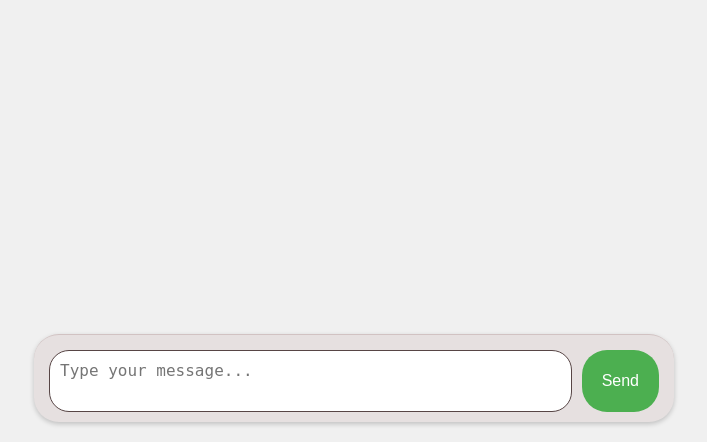
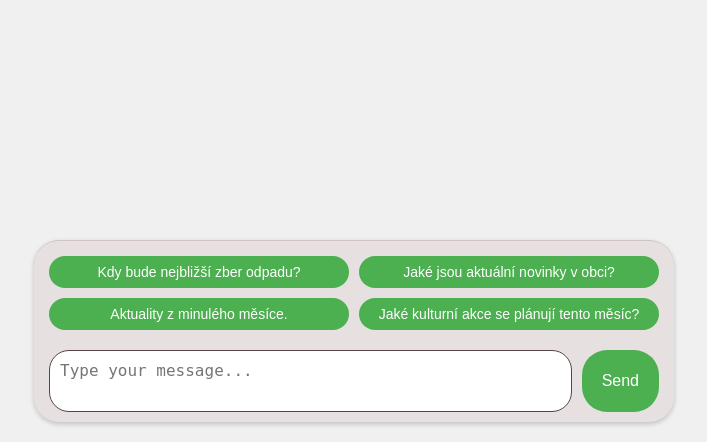
Before and after one commit to Rauded/tatca_chatbot, a PHP site: page /index.html in a window 1280 px wide. Shown: the part 358-800 px from the top of the page, without its empty margins (286-993 px from the left). Run offline with PHP 8.4, Linux system fonts and the light colour scheme.

Commit message:
example prompt buttons and styling

```diff
--- a/generate_embeddings.php
+++ b/generate_embeddings.php
@@ -10,7 +10,7 @@ use GuzzleHttp\Exception\RequestException;
 
 // --- Configuration ---
 $inputFile = 'chunks.json'; // Input file from chunking step
-$outputFile = 'chunks_with_embeddings.json'; // Output file
+$outputFile = 'chunks_with_embeddings1.json'; // Output file
 $openAiApiKey = $_ENV['OPENAI_API_KEY'] ?? 'YOUR_OPENAI_API_KEY'; // IMPORTANT: Load from environment variable or secure config
 $embeddingModel = 'text-embedding-ada-002';
 $openaiApiUrl = 'https://api.openai.com/v1/embeddings';
--- a/index.html
+++ b/index.html
@@ -1,6 +1,7 @@
 <!DOCTYPE html>
 <html>
 <head>
+<meta charset="UTF-8">
 <title>Tatce Chatbot</title>
 <link rel="stylesheet" href="style.css">
 </head>
@@ -10,9 +11,20 @@
 <div id="chat-container">
   </div>
 
-<div id="input-container">
-  <textarea id="user-input" placeholder="Type your message..." rows="1"></textarea>
-  <button id="send-button">Send</button>
+  <div id="input-container">
+    <!-- Example prompts now appear first in the column layout -->
+    <div id="example-prompts">
+        <button class="example-button">Kdy bude nejbližší zber odpadu?</button>
+        <button class="example-button">Jaké jsou aktuální novinky v obci?</button>
+        <button class="example-button">Aktuality z minulého měsíce.</button>
+        <button class="example-button">Jaké kulturní akce se plánují tento měsíc?</button>
+    </div>
+
+    <!-- Input and send button now in a row below the example buttons -->
+    <div class="input-row">
+        <textarea id="user-input" placeholder="Type your message..."></textarea>
+        <button id="send-button">Send</button>
+    </div>
 </div>
 
 <script>
@@ -123,6 +135,21 @@
   userInput.addEventListener('input', () => {
     userInput.style.height = 'auto';
     userInput.style.height = userInput.scrollHeight + 'px';
+
+    const examplePrompts = document.getElementById('example-prompts');
+    if (userInput.value.trim() !== '') {
+      examplePrompts.style.display = 'none';
+    } else {
+      examplePrompts.style.display = 'grid';
+    }
+  });
+  // Add event listeners to example prompt buttons
+  document.querySelectorAll('.example-button').forEach(button => {
+    button.addEventListener('click', () => {
+      const exampleText = button.textContent;
+      userInput.value = exampleText;
+      sendButton.click();
+    });
   });
 </script>
 <script src="https://cdn.jsdelivr.net/npm/marked/marked.min.js"></script>
--- a/style.css
+++ b/style.css
@@ -96,6 +96,7 @@ body {
     overflow-wrap: break-word;
 }
 
+
 /* Markdown styling inside bot messages */
 .bot-message h1,
 .bot-message h2,
@@ -139,8 +140,15 @@ body {
     font-style: italic;
 }
 
+.input-row {
+    display: flex;
+    width: 100%;
+    margin-top: 10px; /* Space between example buttons and input */
+}
+
 #input-container {
     display: flex;
+    flex-direction: column;
     padding: 15px;
     background-color: #e6e0e0; /* Light gray for input area */
     border-top: 1px solid #d1c2c2; /* Subtle top border */
@@ -174,3 +182,26 @@ body {
 #send-button:hover {
     background-color: #419f45; /* Darker green on hover */
 }
+
+#example-prompts {
+    display: grid;
+    grid-template-columns: repeat(2, 1fr);
+    gap: 10px;
+    margin-bottom: 10px;
+    width: 100%;
+}
+
+.example-button {
+    padding: 8px 12px;
+    background-color: #4caf50;
+    color: white;
+    border: none;
+    border-radius: 20px;
+    cursor: pointer;
+    font-size: 14px;
+    transition: background-color 0.3s ease;
+}
+
+.example-button:hover {
+    background-color: #419f45;
+}
```
Also changed, not shown: 1 other file.
